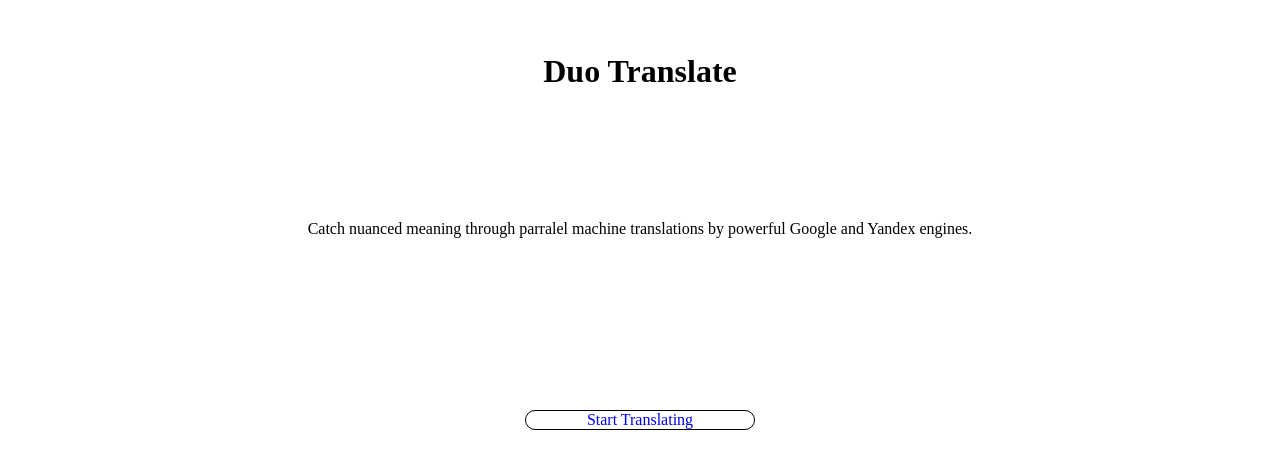
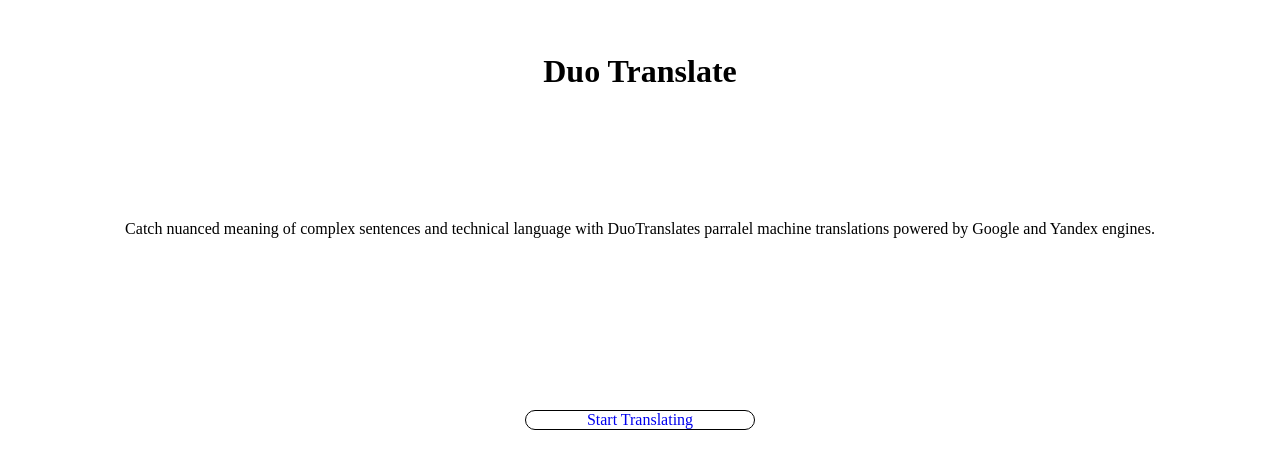
Before and after one commit to dbravo7/translation_app, a plain HTML site: page index.html in a window 1280 px wide. Shown: the part 169-638 px from the top of the page. Drawn offline with nearby package versions, Linux system fonts and the light colour scheme.

```diff
--- a/index.html
+++ b/index.html
@@ -14,8 +14,9 @@
     <header class="main_header">
       <h1>Duo Translate</h1>
     </header>
-    <p>Catch nuanced meaning through parralel machine translations by powerful
-      Google and Yandex engines.</p>
+    <p>Catch nuanced meaning of complex sentences and technical language with
+      DuoTranslates parralel machine translations powered by Google and Yandex engines.
+    </p>
     <div id="js-start-button">
       <a href="display.html" class="start_button buttons">Start Translating</a>
     </div>
```
